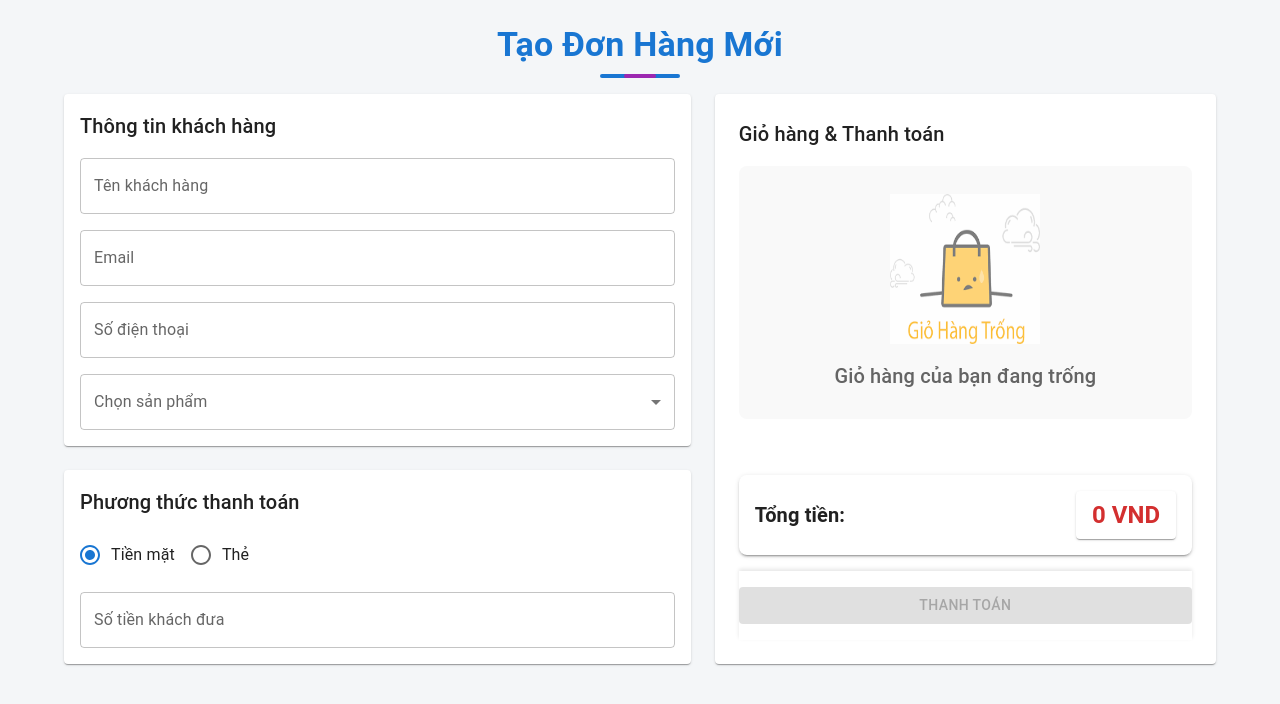
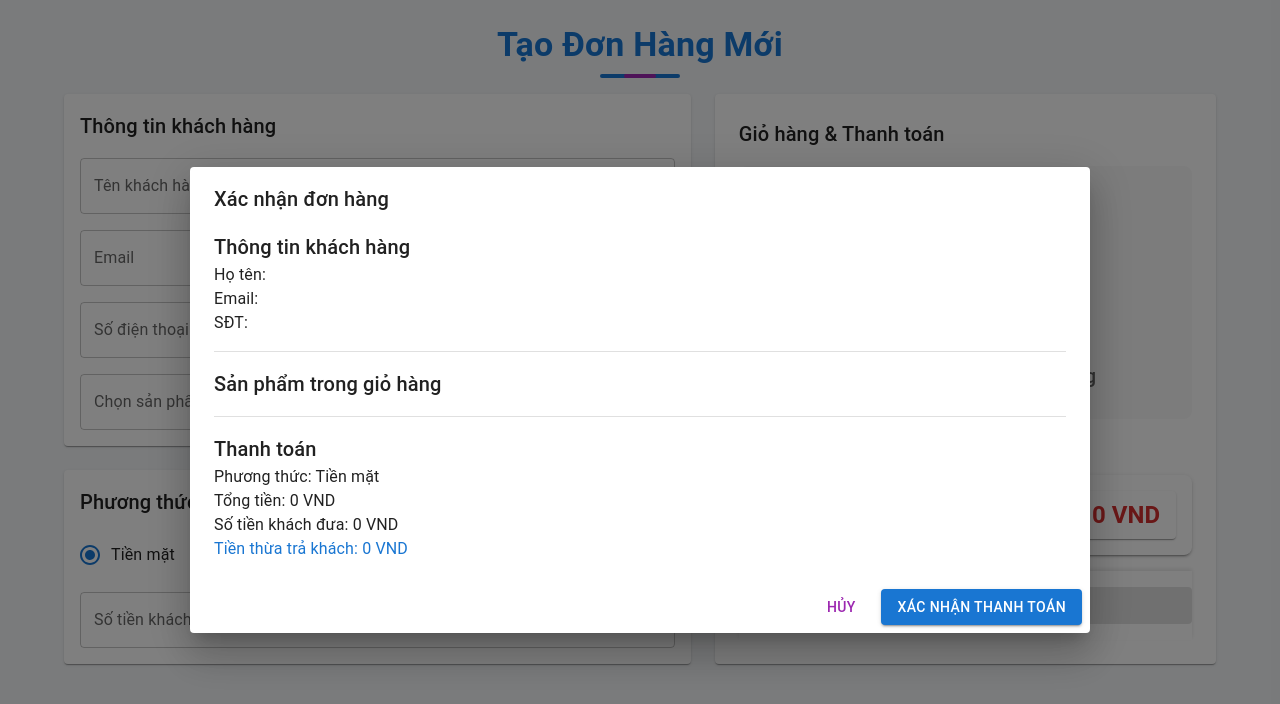
Before and after one commit to hongson1003/Mona_Test_NguyenHongSon, a React (Vite) app: page / in a window 1280 px wide. Shown: the top 704 px of the page. Built offline with nearby package versions, Linux system fonts and the light colour scheme.

Commit message:
fea: thêm confirm order modal

```diff
--- a/src/components/ConfirmOrderModal.tsx
+++ b/src/components/ConfirmOrderModal.tsx
@@ -0,0 +1,117 @@
+import { ICartItem, ICustomerInfo } from "@/models";
+import { calculateTotalPrice, formatCurrency } from "@/utils";
+import {
+  Box,
+  Button,
+  Dialog,
+  DialogActions,
+  DialogContent,
+  DialogTitle,
+  Divider,
+  Typography,
+} from "@mui/material";
+import { useMemo } from "react";
+
+interface IConfirmOrderProps {
+  open: boolean;
+  onClose: () => void;
+  customerInfo: ICustomerInfo;
+  paymentMethod: string;
+  amountReceived?: number;
+  cartItems: ICartItem[];
+}
+
+const ConfirmOrder = ({
+  open,
+  onClose,
+  customerInfo,
+  paymentMethod,
+  amountReceived,
+  cartItems,
+}: IConfirmOrderProps) => {
+  // Tính tổng tiền giỏ hàng
+  const totalAmount = useMemo(
+    () => calculateTotalPrice(cartItems),
+    [cartItems]
+  );
+
+  // Tính tiền thừa (nếu có)
+  const changeAmount = useMemo(
+    () => (amountReceived ?? 0) - totalAmount,
+    [amountReceived, totalAmount]
+  );
+
+  return (
+    <Dialog open={open} onClose={onClose} maxWidth="md" fullWidth>
+      <DialogTitle>Xác nhận đơn hàng</DialogTitle>
+      <DialogContent>
+        {/* Thông tin khách hàng */}
+        <Box mb={2}>
+          <Typography variant="h6">Thông tin khách hàng</Typography>
+          <Typography variant="body1">Họ tên: {customerInfo.name}</Typography>
+          <Typography variant="body1">Email: {customerInfo.email}</Typography>
+          <Typography variant="body1">SĐT: {customerInfo.phone}</Typography>
+        </Box>
+
+        <Divider />
+
+        {/* Thông tin giỏ hàng */}
+        <Box mt={2} mb={2}>
+          <Typography variant="h6">Sản phẩm trong giỏ hàng</Typography>
+          {cartItems.map((item: ICartItem) => (
+            <Box
+              key={item.id}
+              display="flex"
+              justifyContent="space-between"
+              my={1}
+            >
+              <Typography variant="body1">
+                {item.product.name} (x{item.quantity})
+              </Typography>
+              <Typography variant="body1">
+                {formatCurrency(item.product.price * item.quantity)}
+              </Typography>
+            </Box>
+          ))}
+        </Box>
+
+        <Divider />
+
+        {/* Thông tin thanh toán */}
+        <Box mt={2}>
+          <Typography variant="h6">Thanh toán</Typography>
+          <Typography variant="body1">
+            Phương thức: {paymentMethod === "cash" ? "Tiền mặt" : "Thẻ"}
+          </Typography>
+          <Typography variant="body1">
+            Tổng tiền: {formatCurrency(totalAmount)}
+          </Typography>
+
+          {paymentMethod === "cash" && amountReceived !== undefined && (
+            <>
+              <Typography variant="body1">
+                Số tiền khách đưa: {formatCurrency(amountReceived)}
+              </Typography>
+              {amountReceived >= totalAmount && (
+                <Typography variant="body1" color="primary">
+                  Tiền thừa trả khách: {formatCurrency(changeAmount)}
+                </Typography>
+              )}
+            </>
+          )}
+        </Box>
+      </DialogContent>
+
+      <DialogActions>
+        <Button onClick={onClose} color="secondary">
+          Hủy
+        </Button>
+        <Button variant="contained" color="primary">
+          Xác nhận thanh toán
+        </Button>
+      </DialogActions>
+    </Dialog>
+  );
+};
+
+export default ConfirmOrder;
--- a/src/components/CustomerInfo.tsx
+++ b/src/components/CustomerInfo.tsx
@@ -10,11 +10,7 @@ const CustomerInfo = ({ children }: ICustomerInfoProps) => {
 
   return (
     <Box sx={{ display: "flex", flexDirection: "column", gap: 2 }}>
-      <TextField
-        label="Tên khách hàng"
-        {...register("customerName")}
-        fullWidth
-      />
+      <TextField label="Tên khách hàng" {...register("name")} fullWidth />
       <TextField label="Email" {...register("email")} fullWidth />
       <TextField label="Số điện thoại" {...register("phone")} fullWidth />
 
--- a/src/components/ProductSelect.tsx
+++ b/src/components/ProductSelect.tsx
@@ -25,8 +25,6 @@ const ProductSelect = ({
 }: IProductSelectProps) => {
   const [selectedIds, setSelectedIds] = useState<number[]>([]);
 
-  console.log("🚀 ~ productIdValues:", productIdValues);
-
   useEffect(() => {
     setSelectedIds(productIdValues);
   }, [productIdValues]);
@@ -46,7 +44,6 @@ const ProductSelect = ({
   const handleClearSelection = (event: React.MouseEvent) => {
     event.preventDefault(); // Ngăn Select bị đóng
     event.stopPropagation(); // Ngăn chặn sự kiện onChange của Select
-    console.log("Xóa toàn bộ");
     setSelectedIds([]);
     onChange([]);
   };
--- a/src/components/index.ts
+++ b/src/components/index.ts
@@ -6,3 +6,4 @@ export { default as CartItemList } from "./CartItemList";
 export { default as CustomerInfo } from "./CustomerInfo";
 export { default as ProductSelect } from "./ProductSelect";
 export { default as SectionTitle } from "./SectionTitle";
+export { default as ConfirmOrderModal } from "./ConfirmOrderModal";
--- a/src/containers/orders/CreateOrder.tsx
+++ b/src/containers/orders/CreateOrder.tsx
@@ -1,4 +1,4 @@
-import { SectionTitle } from "@/components";
+import { ConfirmOrderModal, SectionTitle } from "@/components";
 import { ICartProduct, IOrderForm } from "@/models";
 import { RootState, setCarts } from "@/store";
 import { Box, Container } from "@mui/material";
@@ -41,6 +41,7 @@ const CreateOrder = () => {
   });
 
   return (
+    <>
       <Container
         maxWidth="lg"
         sx={{
@@ -78,6 +79,16 @@ const CreateOrder = () => {
           </Box>
         </Box>
       </Container>
+
+      <ConfirmOrderModal
+        cartItems={methods.getValues("cartItems")}
+        open={true}
+        customerInfo={methods.getValues()}
+        paymentMethod={methods.getValues("paymentMethod")}
+        amountReceived={methods.getValues("amountReceived")}
+        onClose={() => {}}
+      />
+    </>
   );
 };
 
--- /dev/null
+++ b/src/models/customerInfo.ts
@@ -0,0 +1,5 @@
+export interface ICustomerInfo {
+  name: string;
+  email: string;
+  phone: string;
+}
--- a/src/models/index.ts
+++ b/src/models/index.ts
@@ -2,3 +2,4 @@ export * from "./cart";
 export * from "./voucher";
 export * from "./product";
 export * from "./order";
+export * from "./customerInfo";
```
Lines whose indentation alone changed are shown as unchanged.
